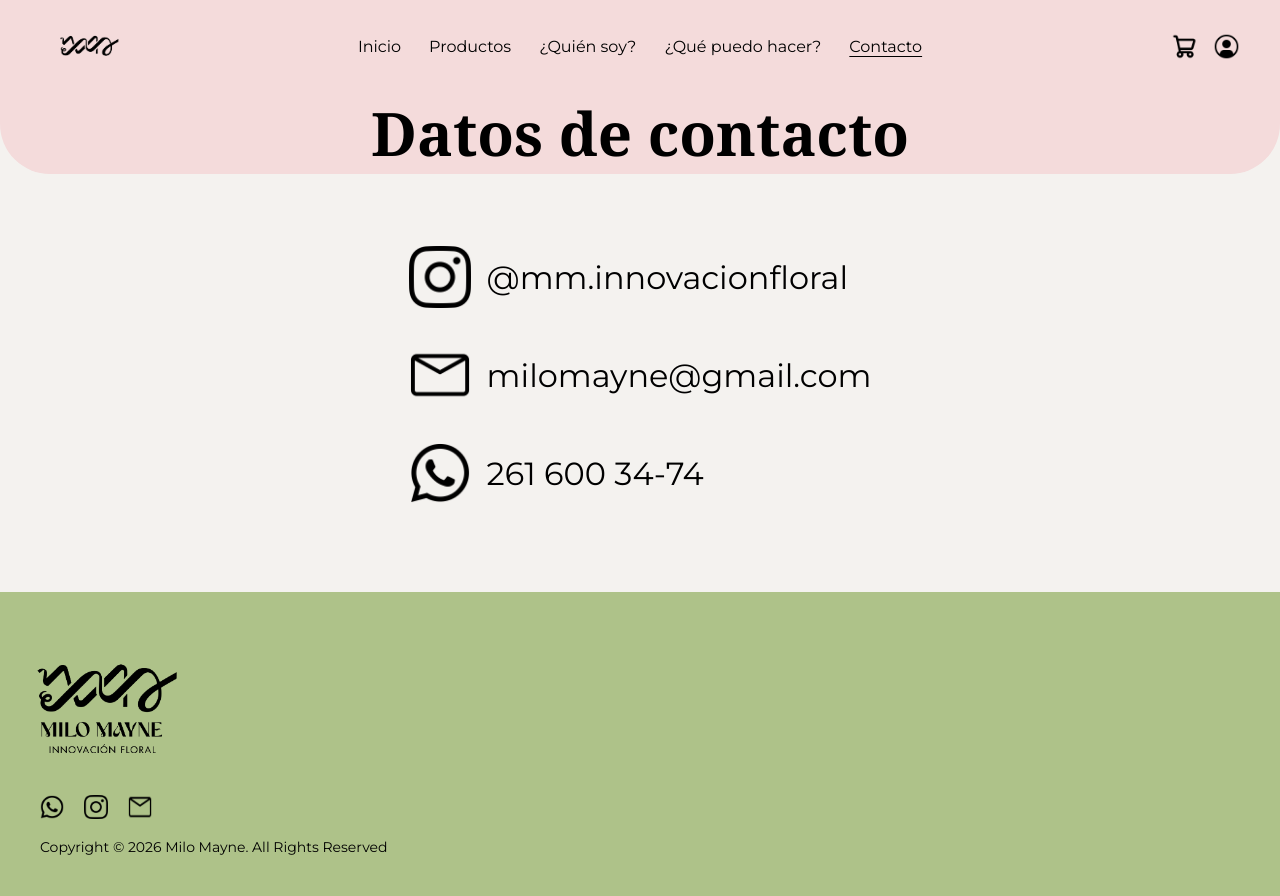
After one commit to ValentinoDiGiacomo4150/milo_shop, a Flask app: page /contacto in a window 1280 px wide. The commit adds this page. Run offline with Flask 3, Linux system fonts and the light colour scheme; some web fonts are replaced.

Commit message:
cambios sol

```diff
--- /dev/null
+++ b/app/static/css/contacto.css
@@ -0,0 +1,103 @@
+@import url('https://fonts.googleapis.com/css2?family=Montserrat:wght@400;500;600;700&display=swap');
+
+@font-face {
+    font-family: 'Tan Pearl';
+    src: url('../fuentes/TAN-Pearl-Font/TAN-Pearl-Regular.otf') format('opentype'), url('../fuentes/TAN-Pearl-Font/TAN-Pearl-Regular.ttf') format('truetype'), url('../fuentes/TAN-Pearl-Font/TAN-Pearl-Regular.woff2') format('woff2');
+    font-display: swap;
+}
+
+@font-face {
+    font-family: 'The Seasons';
+    src: url('../fuentes/The.Seasons/TheSeasonsRegular.ttf') format('truetype'), url('../fuentes/The.Seasons/TheSeasonsBold.ttf') format('truetype');
+    font-display: swap;
+}
+
+@font-face {
+    font-family: 'Gendy';
+    src: url('../fuentes/gendy/Gendy.otf') format('opentype');
+    font-display: swap;
+}
+
+@font-face {
+    font-family: 'Glacial Indifference';
+    src: url('../fuentes/glacial-indifference/GlacialIndifference-Regular.otf') format('opentype');
+    font-display: swap;
+}
+
+:root {
+    --fondo: #f4f2ef;
+    --rosa-claro: #f4dbdb;
+    --rosa-oscuro: #cd4662;
+    --verde: #aec289;
+    --montserrat: 'Montserrat', Arial, sans-serif;
+    --the-seasons: 'The Seasons', Georgia, serif;
+    --tan-pearl: 'Than Pearl', Georgia, serif;
+    --glacial-indifference: 'Glacial Indifference', Arial, sans-serif;
+    --gendy: 'Gendy', cursive;
+}
+
+body {
+    min-height: 100vh;
+    display: flex;
+    flex-direction: column;
+    margin: 0;
+    background-color: var(--fondo);
+}
+
+.menu a.activo {
+    text-decoration: underline;
+    text-underline-offset: 4px;
+}
+
+.titulo-pagina {
+    background-color: var(--rosa-claro);
+    border-radius: 0 0 50px 50px;
+    text-align: center;
+    font-family: var(--the-seasons);
+    font-size: 40px;
+}
+
+.contacto {
+    flex: 1;
+    display: flex;
+    justify-content: center;
+    padding: 72px 24px 88px;
+}
+
+.contacto-lista {
+    list-style: none;
+    margin: 0;
+    padding: 0;
+    display: flex;
+    flex-direction: column;
+    gap: 36px;
+}
+
+.contacto-lista a {
+    display: flex;
+    align-items: center;
+    gap: 16px;
+    color: #000;
+    text-decoration: none;
+    font-family: var(--montserrat);
+    font-size: 32px;
+    font-weight: 400;
+}
+
+.contacto-lista img {
+    width: 62px;
+    height: 62px;
+    object-fit: contain;
+    flex-shrink: 0;
+}
+
+.contacto-lista a:hover span,
+.contacto-lista a:focus-visible span {
+    color: var(--rosa-oscuro);
+}
+
+.contacto-lista a:focus-visible {
+    outline: 2px solid var(--rosa-oscuro);
+    outline-offset: 4px;
+    border-radius: 4px;
+}
--- a/app/static/js/carrito.js
+++ b/app/static/js/carrito.js
@@ -10,7 +10,6 @@ document.addEventListener('DOMContentLoaded', () => {
     let vacio = false;
 
 
-    const precioEl = producto.querySelector('.Precio strong') || producto.querySelector('.Precio');
     const cantidadEl = producto.querySelector('.cantidad span');
     const [btnMenos, btnMas] = producto.querySelectorAll('.cantidad button');
     const btnEliminar = producto.querySelector('.eliminar');
@@ -37,7 +36,6 @@ document.addEventListener('DOMContentLoaded', () => {
 
         if (!vacio) {
             cantidadEl.textContent = cantidad;
-            precioEl.textContent = formatear(subtotal);
         }
 
         subtotalEl.textContent = formatear(subtotal);
--- /dev/null
+++ b/app/static/js/sesion.js
@@ -0,0 +1,133 @@
+(() => {
+    const USUARIOS_KEY = 'milomayne_usuarios';
+    const SESION_KEY = 'milomayne_sesion';
+
+    const leerUsuarios = () => {
+        try { return JSON.parse(localStorage.getItem(USUARIOS_KEY)) || []; }
+        catch { return []; }
+    };
+    const guardarUsuarios = (lista) =>
+        localStorage.setItem(USUARIOS_KEY, JSON.stringify(lista));
+
+    async function hash(texto) {
+        const datos = new TextEncoder().encode(texto);
+        const buf = await crypto.subtle.digest('SHA-256', datos);
+        return [...new Uint8Array(buf)].map(b => b.toString(16).padStart(2, '0')).join('');
+    }
+
+    function obtenerSesion() {
+        try {
+            return JSON.parse(sessionStorage.getItem(SESION_KEY))
+                || JSON.parse(localStorage.getItem(SESION_KEY));
+        } catch { return null; }
+    }
+
+    function guardarSesion(usuario, recordar) {
+        const dato = JSON.stringify({ usuario });
+        sessionStorage.removeItem(SESION_KEY);
+        localStorage.removeItem(SESION_KEY);
+        (recordar ? localStorage : sessionStorage).setItem(SESION_KEY, dato);
+    }
+
+    function cerrarSesion() {
+        sessionStorage.removeItem(SESION_KEY);
+        localStorage.removeItem(SESION_KEY);
+        window.location.href = '/';
+    }
+
+    function mostrarError(form, mensaje) {
+        let caja = form.querySelector('.mensaje-error');
+        if (!caja) {
+            caja = document.createElement('p');
+            caja.className = 'mensaje-error';
+            form.querySelector('button[type="submit"]').before(caja);
+        }
+        caja.textContent = mensaje;
+    }
+
+    function mostrarNombreEnHeader() {
+        const sesion = obtenerSesion();
+        const iconos = document.querySelector('.iconos');
+        if (!sesion || !iconos) return;
+
+        const enlaceCuenta = iconos.querySelector('a[href="/cuenta"]');
+        if (!enlaceCuenta) return;
+
+        const nombre = document.createElement('span');
+        nombre.className = 'nombre-usuario';
+        nombre.textContent = sesion.usuario;
+
+        const salir = document.createElement('button');
+        salir.type = 'button';
+        salir.className = 'btn-salir';
+        salir.textContent = 'Salir';
+        salir.addEventListener('click', cerrarSesion);
+
+        enlaceCuenta.after(nombre, salir);
+    }
+
+
+    function iniciarLogin() {
+        const form = document.querySelector('form[action="/login"]');
+        if (!form) return;
+
+        form.addEventListener('submit', async (e) => {
+            e.preventDefault();
+            const entrada = form.usuario.value.trim().toLowerCase();
+            const clave = await hash(form.clave.value);
+
+            const encontrado = leerUsuarios().find(u =>
+                (u.usuario.toLowerCase() === entrada || u.correo.toLowerCase() === entrada)
+                && u.clave === clave
+            );
+
+            if (!encontrado) {
+                mostrarError(form, 'Usuario o contraseña incorrectos.');
+                return;
+            }
+
+            guardarSesion(encontrado.usuario, form.recordar.checked);
+            window.location.href = '/'; // inicio
+        });
+    }
+
+
+    function iniciarRegistro() {
+        const form = document.querySelector('form[action="/registro"]');
+        if (!form) return;
+
+        form.addEventListener('submit', async (e) => {
+            e.preventDefault();
+            const usuario = form.usuario.value.trim();
+            const correo = form.correo.value.trim();
+            const clave = form.clave.value;
+
+            if (clave.length < 6) {
+                mostrarError(form, 'La contraseña debe tener al menos 6 caracteres.');
+                return;
+            }
+
+            const usuarios = leerUsuarios();
+            const existe = usuarios.some(u =>
+                u.usuario.toLowerCase() === usuario.toLowerCase()
+                || u.correo.toLowerCase() === correo.toLowerCase()
+            );
+            if (existe) {
+                mostrarError(form, 'Ese usuario o correo ya está registrado.');
+                return;
+            }
+
+            usuarios.push({ usuario, correo, clave: await hash(clave) });
+            guardarUsuarios(usuarios);
+
+            guardarSesion(usuario, false);
+            window.location.href = '/';
+        });
+    }
+
+    document.addEventListener('DOMContentLoaded', () => {
+        mostrarNombreEnHeader();
+        iniciarLogin();
+        iniciarRegistro();
+    });
+})();
--- a/app/templates/shop/carrito.html
+++ b/app/templates/shop/carrito.html
@@ -5,7 +5,6 @@
     <meta name="viewport" content="width=device-width, initial-scale=1.0">
     <title>Carrito de compras</title>
     <link rel="stylesheet" href="{{ url_for('static', filename='css/carrito.css') }}">
-
 </head>
 <body>
     <!--header-->
@@ -34,7 +33,7 @@
 
         <!--detalles producto-->
         <section class="carrito-productos">
-            <article class="carrito-producto"  data-precio="30200" data-adicionales="6150">
+            <article class="carrito-producto" data-precio="30200" data-adicionales="6150">
                 <div class="producto-imagen"></div>
                 <div class="producto-info">
                     <h2>Ramo de flores secas</h2>
@@ -52,7 +51,7 @@
                     </div>
                     <button class="eliminar" aria-label="Eliminar"></button>
                 </div>
-             </article>
+            </article>
         </section>
 
         <!--resumen compra-->
@@ -95,5 +94,6 @@
         <p>Copyright © 2026 Milo Mayne. All Rights Reserved</p>
     </footer>
     <script src="{{url_for('static', filename='js/carrito.js')}}"></script>
+    <script src="{{url_for('static', filename='js/sesion.js')}}"></script>
 </body>
 </html>
--- /dev/null
+++ b/app/templates/shop/contacto.html
@@ -0,0 +1,71 @@
+<!DOCTYPE html>
+<html lang="es">
+<head>
+    <meta charset="UTF-8">
+    <meta name="viewport" content="width=device-width, initial-scale=1.0">
+    <title>Contacto</title>
+    <link rel="stylesheet" href="{{ url_for('static', filename='css/carrito.css') }}">
+    <link rel="stylesheet" href="{{ url_for('static', filename='css/contacto.css')}}">
+</head>
+<body>
+    <!--header-->
+    <header class="encabezado">
+        <div class="logo">
+            <a href="/"><img src="{{url_for('static',filename='images/logos/Milo Mayne_IsoLogo_26_R_MM_ISO_principal_N.png')}}" alt="Milo Mayne"></a>
+        </div>
+        <nav class="menu">
+            <a href="/">Inicio</a>
+            <a href="/productos">Productos</a>
+            <a href="/quien-soy">¿Quién soy?</a>
+            <a href="/que-puedo-hacer">¿Qué puedo hacer?</a>
+            <a href="/contacto" class="activo" aria-current="page">Contacto</a>
+        </nav>
+        <div class="iconos">
+            <a href="/carrito"><img src="{{url_for('static',filename='images/logos/shopping-cart-01.png')}}" alt="Carrito"></a>
+            <a href="/cuenta"><img src="{{url_for('static',filename='images/logos/user.png')}}" alt="Cuenta"></a>
+        </div>
+    </header>
+
+    <section class="titulo-pagina">
+        <h1>Datos de contacto</h1>
+    </section>
+
+    <main class="contacto">
+        <ul class="contacto-lista">
+            <li>
+                <a href="https://www.instagram.com/mm.innovacionfloral" target="_blank" rel="noopener">
+                    <img src="{{url_for('static',filename='images/logos/instagram.png')}}" alt="Instagram">
+                    <span>@mm.innovacionfloral</span>
+                </a>
+            </li>
+            <li>
+                <a href="mailto:milomayne@gmail.com">
+                    <img src="{{url_for('static',filename='images/logos/correo-electronico.png')}}" alt="Correo electrónico">
+                    <span>milomayne@gmail.com</span>
+                </a>
+            </li>
+            <li>
+                <a href="https://wa.me/5492616003474" target="_blank" rel="noopener">
+                    <img src="{{url_for('static',filename='images/logos/whatsapp.png')}}" alt="WhatsApp">
+                    <span>261 600 34-74</span>
+                </a>
+            </li>
+        </ul>
+    </main>
+
+    <!--footer-->
+    <footer class="pie">
+        <div class="logo">
+            <img src="{{url_for('static',filename='images/logos/Milo Mayne_IsoLogo_26_R_MM_ISO-LOGO_2_N.png')}}" alt="Milo Mayne">
+        </div>
+        <div class="redes">
+            <a href="#"><img src="{{url_for('static',filename='images/logos/whatsapp.png')}}"></a>
+            <a href="#"><img src="{{url_for('static',filename='images/logos/instagram.png')}}"></a>
+            <a href="#"><img src="{{url_for('static',filename='images/logos/correo-electronico.png')}}"></a>
+        </div>
+        <p>Copyright © 2026 Milo Mayne. All Rights Reserved</p>
+    </footer>
+    <script src="{{url_for('static', filename='js/carrito.js')}}"></script>
+    <script src="{{url_for('static', filename='js/sesion.js')}}"></script>
+</body>
+</html>
--- a/app/templates/shop/usuario.html
+++ b/app/templates/shop/usuario.html
@@ -47,7 +47,7 @@
             </form>
         </section>
 
-        <!--sing up-->
+        <!--sign up-->
         <section class="usuario-columna">
             <h2>Registrarme</h2>
             <form class="formulario" action="/registro" method="post">
@@ -58,7 +58,7 @@
                 <input type="email" id="registro-correo" name="correo" autocomplete="email" required>
 
                 <label for="registro-clave">Contraseña</label>
-                <input type="password" id="registro-clave" name="clave" autocomplete="current-password" required>
+                <input type="password" id="registro-clave" name="clave" autocomplete="new-password" required>
 
                 <button type="submit">Registrarme</button>
             </form>
@@ -79,5 +79,6 @@
         <p>Copyright © 2026 Milo Mayne. All Rights Reserved</p>
     </footer>
     <script src="{{url_for('static', filename='js/carrito.js')}}"></script>
+    <script src="{{url_for('static', filename='js/sesion.js')}}"></script>
 </body>
 </html>
--- a/main.py
+++ b/main.py
@@ -30,5 +30,9 @@ def carrito():
 def cuenta():
     return render_template('shop/usuario.html')
 
+@app.route('/contacto')
+def contacto():
+    return render_template('shop/contacto.html')
+
 if __name__ == '__main__':
     app.run(debug=True, port=5000)
```
